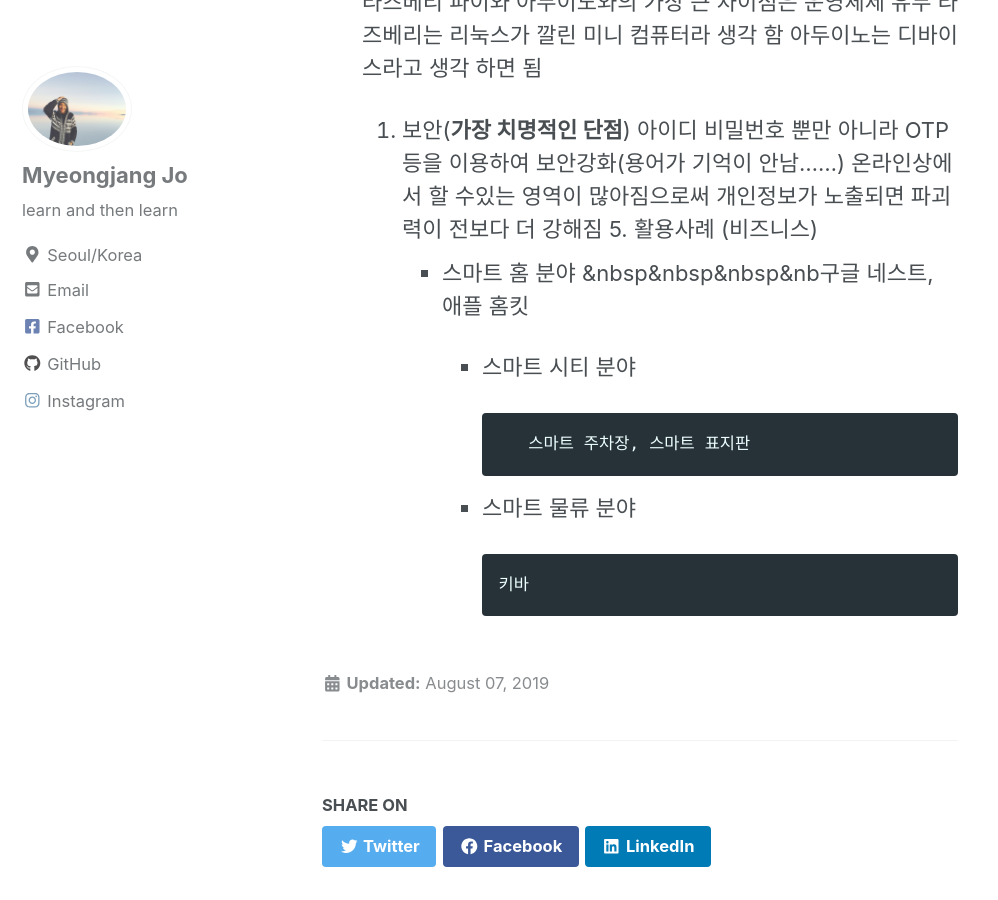
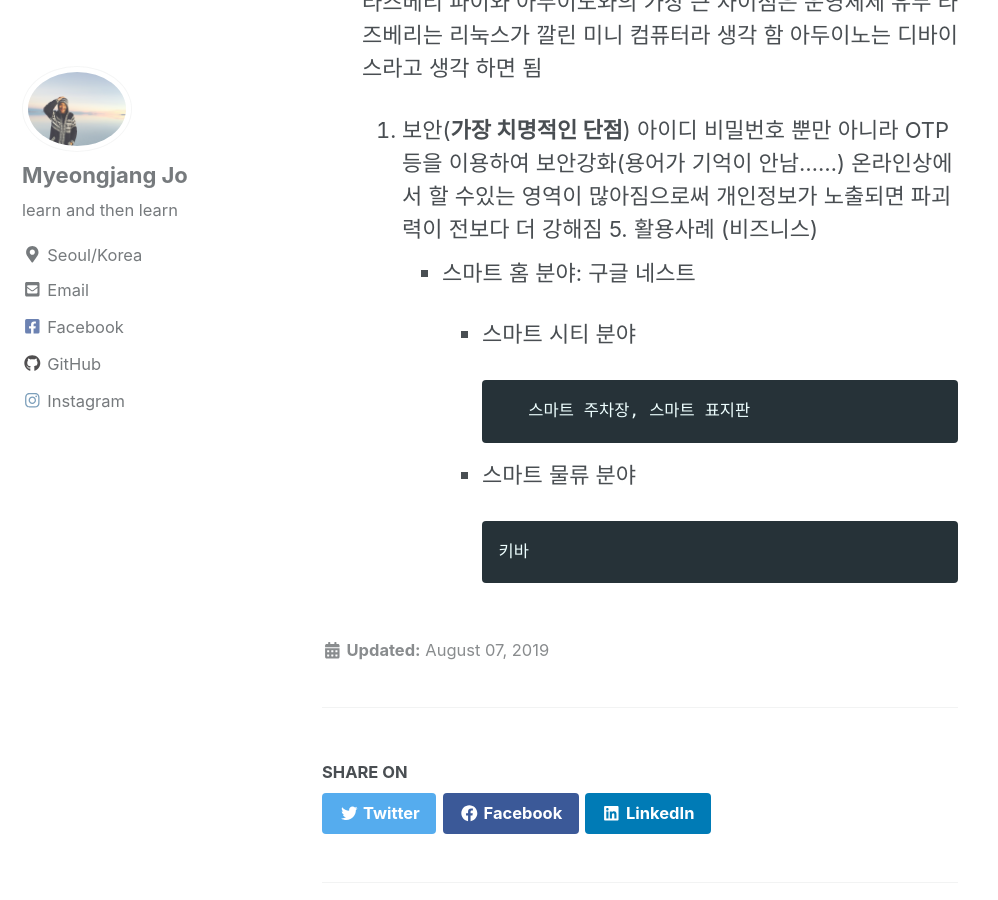
Before and after one commit to josephmjjo/josephmjjo.github.io, a Jekyll site: the page built from _posts/2019-08-07-IoT.md, in a window 1280 px wide and 900 px high, scrolled down 1242 px. Shown: the whole window, without its empty margins (0-998 px from the left). Built offline with Jekyll 4.4.1, drawn with Linux system fonts in a browser that asks for light colours; cached includes are drawn as plain includes; nearby versions of some CDN libraries.

Commit message:
_posts/2019-08-07-IoT.md updated from https://stackedit.io/

```diff
--- a/_posts/2019-08-07-IoT.md
+++ b/_posts/2019-08-07-IoT.md
@@ -41,8 +41,9 @@ Iot란??
         아이디 비밀번호 뿐만 아니라 OTP 등을 이용하여 보안강화(용어가 기억이 안남......)
         온라인상에서 할 수있는 영역이 많아짐으로써 개인정보가 노출되면 파괴력이 전보다 더 강해짐
        5. 활용사례 (비즈니스)
-	       - 스마트 홈 분야
-&nbsp&nbsp&nbsp&nb구글 네스트, 애플 홈킷
+	       - 스마트 홈 분야:
+			            구글 네스트
+
 
    	       - 스마트 시티 분야
 
```
Also changed, not shown: other parts of _posts/2019-08-07-IoT.md (+1 -1 lines).
